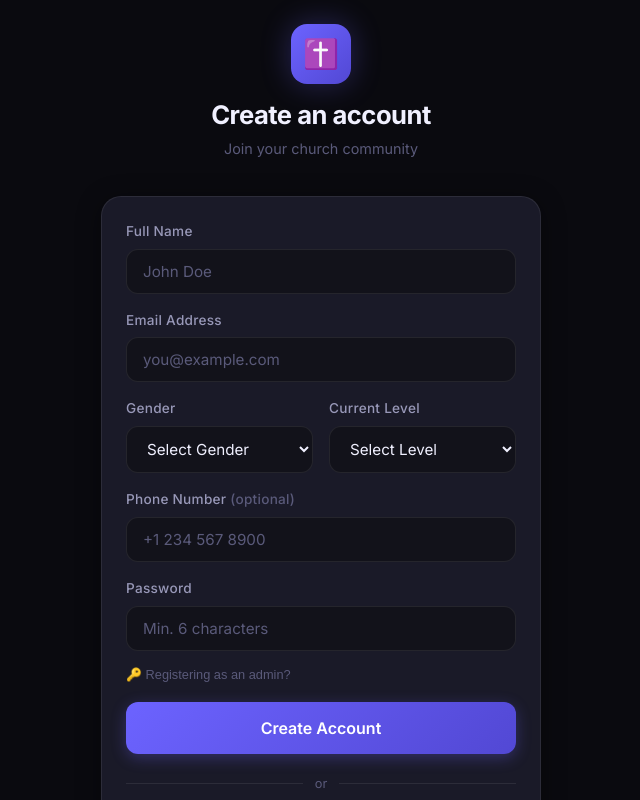
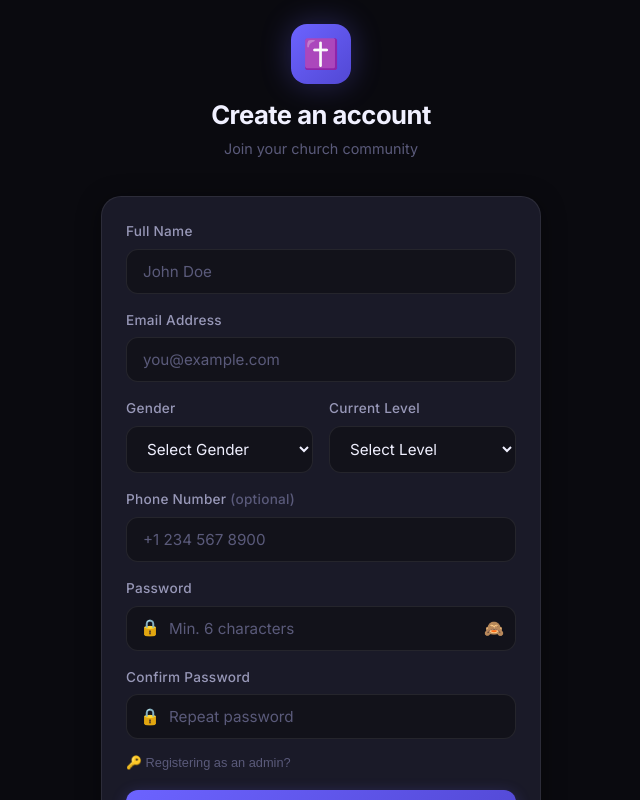
Before and after one commit to tommy0914/church-attendance, a Next.js app: page /register in a window 1280 px wide. Shown: the top 800 px of the page, without its empty margins (319-959 px from the left). Built offline with nearby package versions, Linux system fonts and the light colour scheme.

Commit message:
Feat: Add confirm password field and show/hide visibility toggle to auth forms

```diff
--- a/app/register/page.tsx
+++ b/app/register/page.tsx
@@ -11,8 +11,10 @@ function RegisterForm() {
   const searchParams = useSearchParams()
   const [form, setForm] = useState({
     name: '', email: '', password: '', phone: '',
-    gender: '', level: '', adminCode: ''
+    gender: '', level: '', adminCode: '',
+    confirmPassword: ''
   })
+  const [showPassword, setShowPassword] = useState(false)
   const [error, setError] = useState('')
   const [loading, setLoading] = useState(false)
   const [showAdminCode, setShowAdminCode] = useState(false)
@@ -26,6 +28,12 @@ function RegisterForm() {
   async function handleRegister(e: React.FormEvent) {
     e.preventDefault()
     setError('')
+
+    if (form.password !== form.confirmPassword) {
+      setError('Passwords do not match')
+      return
+    }
+
     setLoading(true)
 
     const isAdmin = form.adminCode === ADMIN_CODE
@@ -151,9 +159,29 @@ function RegisterForm() {
 
             <div className="form-group">
               <label className="form-label">Password</label>
-              <input id="reg-password" type="password" className="form-input" placeholder="Min. 6 characters"
-                value={form.password} onChange={e => update('password', e.target.value)}
-                required minLength={6} autoComplete="new-password" />
+              <div className="form-input-icon">
+                <span className="icon">🔒</span>
+                <input id="reg-password" type={showPassword ? 'text' : 'password'} className="form-input" placeholder="Min. 6 characters"
+                  value={form.password} onChange={e => update('password', e.target.value)}
+                  required minLength={6} autoComplete="new-password" />
+                <button
+                  type="button"
+                  onClick={() => setShowPassword(!showPassword)}
+                  style={{ position: 'absolute', right: 12, top: '50%', transform: 'translateY(-50%)', background: 'none', border: 'none', cursor: 'pointer', fontSize: '1rem', color: 'var(--text-muted)' }}
+                >
+                  {showPassword ? '👁️' : '🙈'}
+                </button>
+              </div>
+            </div>
+
+            <div className="form-group">
+              <label className="form-label">Confirm Password</label>
+              <div className="form-input-icon">
+                <span className="icon">🔒</span>
+                <input id="reg-confirm" type={showPassword ? 'text' : 'password'} className="form-input" placeholder="Repeat password"
+                  value={form.confirmPassword} onChange={e => update('confirmPassword', e.target.value)}
+                  required minLength={6} autoComplete="new-password" />
+              </div>
             </div>
 
             {/* Admin code toggle */}
```
Also changed, not shown: app/login/page.tsx (+9 -1 lines), app/reset-password/page.tsx (+16 -2 lines).
